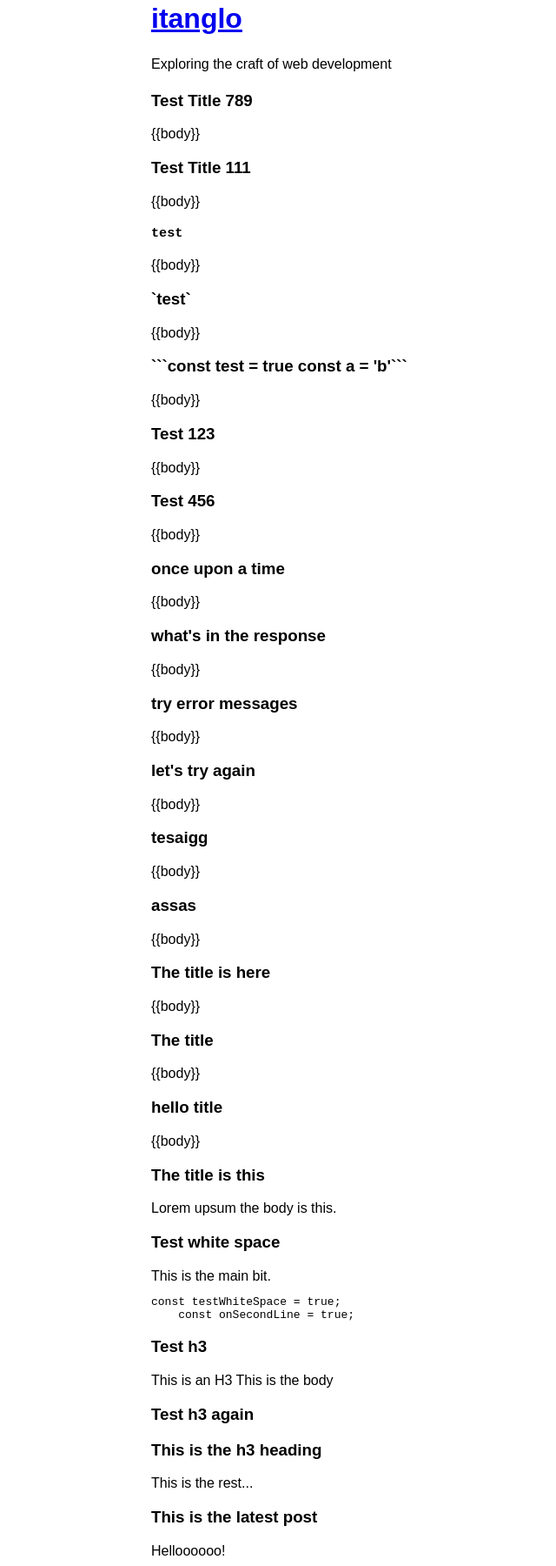
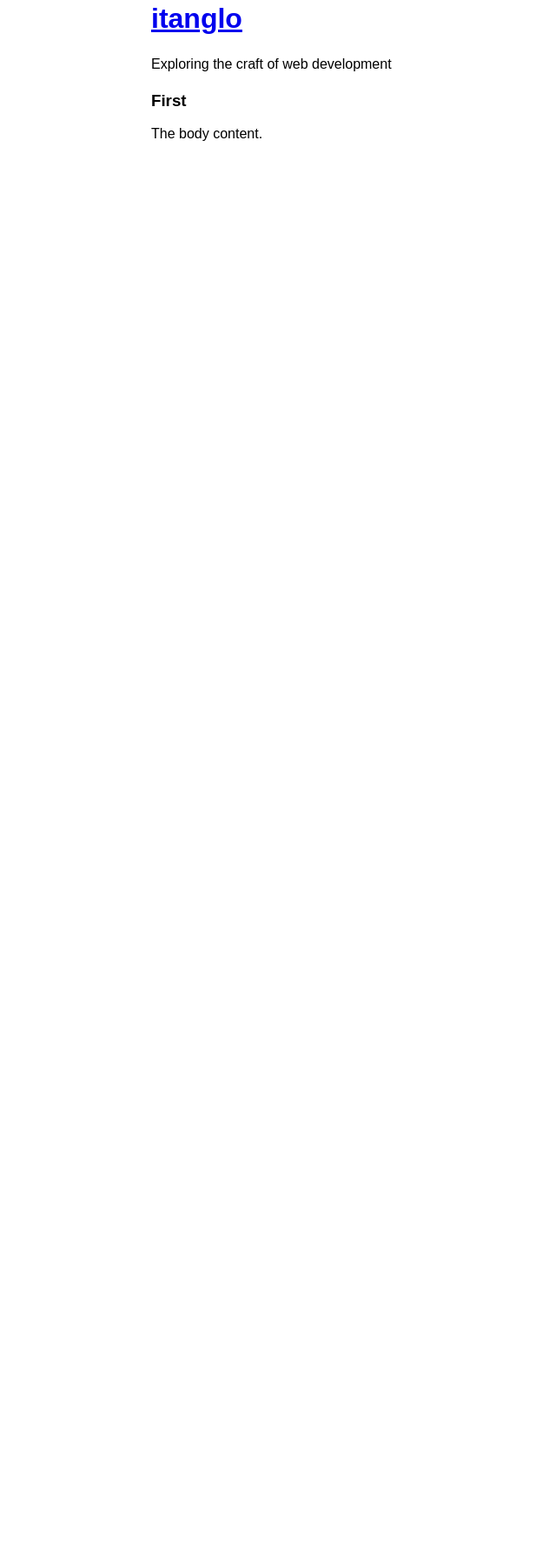
Before and after one commit to pdp2/itanglo, a plain HTML site: page docs/index.html in a window 1280 px wide. Shown: the part 18-1818 px from the top of the page at 87% size, without its empty margins (166-806 px from the left). After the commit the page ends 800 px from the top, so only its background shows below. Drawn offline with Linux system fonts and the light colour scheme.

````diff
--- a/docs/index.html
+++ b/docs/index.html
@@ -10,98 +10,9 @@
 	<h1><a href="/">itanglo</a></h1>
 	<p>Exploring the craft of web development</p>
 
-<h3>Test Title 789</h3>
+<h3>First</h3>
 
-{{body}}
-
-<h3>Test Title 111</h3>
-
-{{body}}
-
-<h3><pre><code>test</code></pre></h3>
-
-{{body}}
-
-<h3>`test`</h3>
-
-{{body}}
-
-<h3>```const test = true
-	const a = 'b'```</h3>
-
-{{body}}
-
-<h3>Test 123</h3>
-
-{{body}}
-
-<h3>Test 456</h3>
-
-{{body}}
-
-<h3>once upon a time</h3>
-
-{{body}}
-
-<h3>what's in the response</h3>
-
-{{body}}
-
-<h3>try error messages</h3>
-
-{{body}}
-
-<h3>let's try again</h3>
-
-{{body}}
-
-<h3>tesaigg</h3>
-
-{{body}}
-
-<h3>assas</h3>
-
-{{body}}
-
-<h3>The title is here</h3>
-
-{{body}}
-
-<h3>The title</h3>
-
-{{body}}
-
-<h3>hello title</h3>
-
-{{body}}
-
-<h3>The title is this</h3>
-
-Lorem upsum the body is this.
-
-<h3>Test white space</h3>
-
-This is the main bit.
-
-<pre><code>const testWhiteSpace = true;
-    const onSecondLine = true;</code>
-</pre>
-
-<h3>Test h3</h3>
-
-This is an H3
-
-This is the body
-
-<h3>Test h3 again</h3>
-
-<h3>This is the h3 heading</h3>
-
-This is the rest...
-
-<h3>This is the latest post</h3>
-
-Helloooooo!
+The body content.
 
 
 
````
Also changed, not shown: build.js (+11 -4 lines), posts.json (+1 -1 lines), serve.js (+13 -2 lines).
